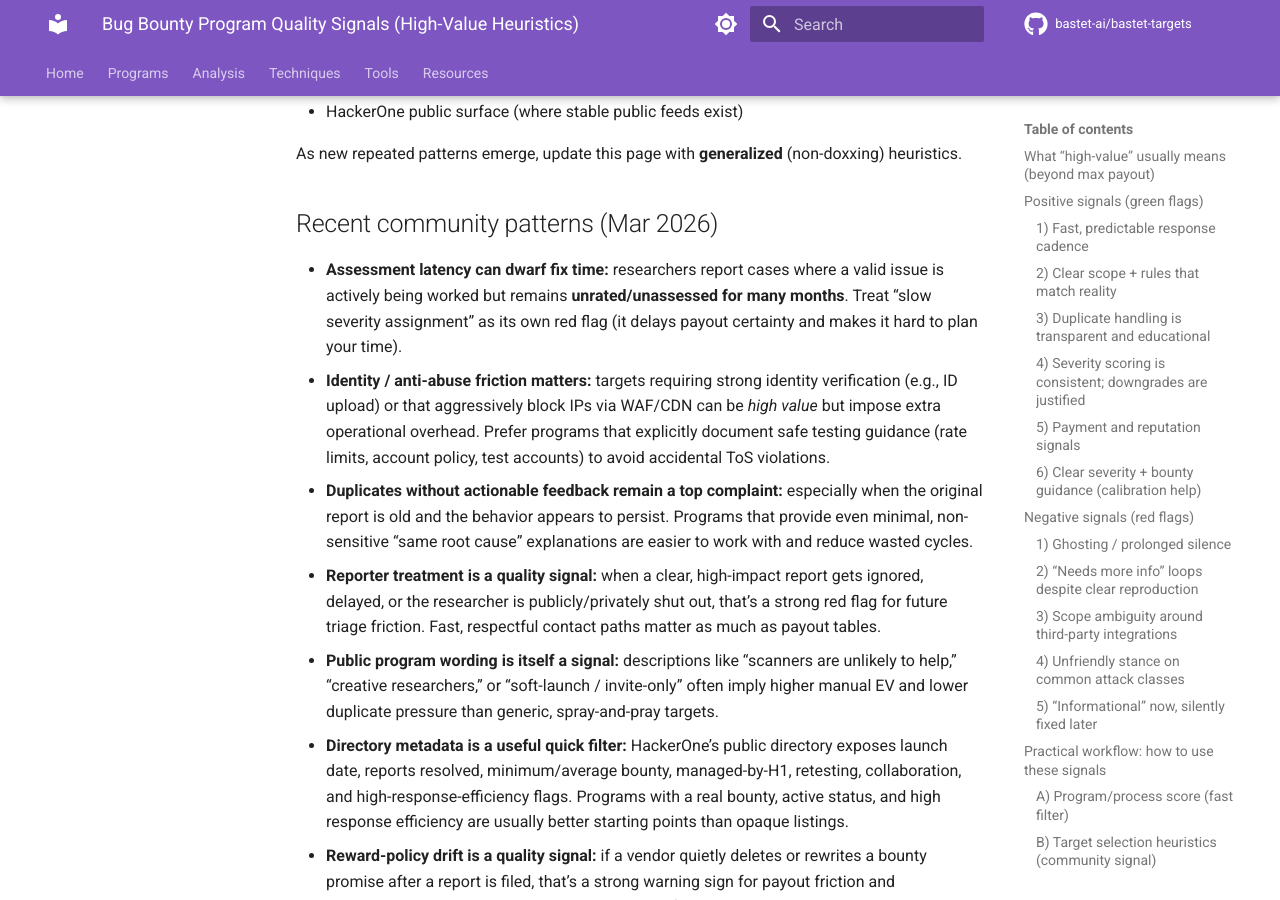
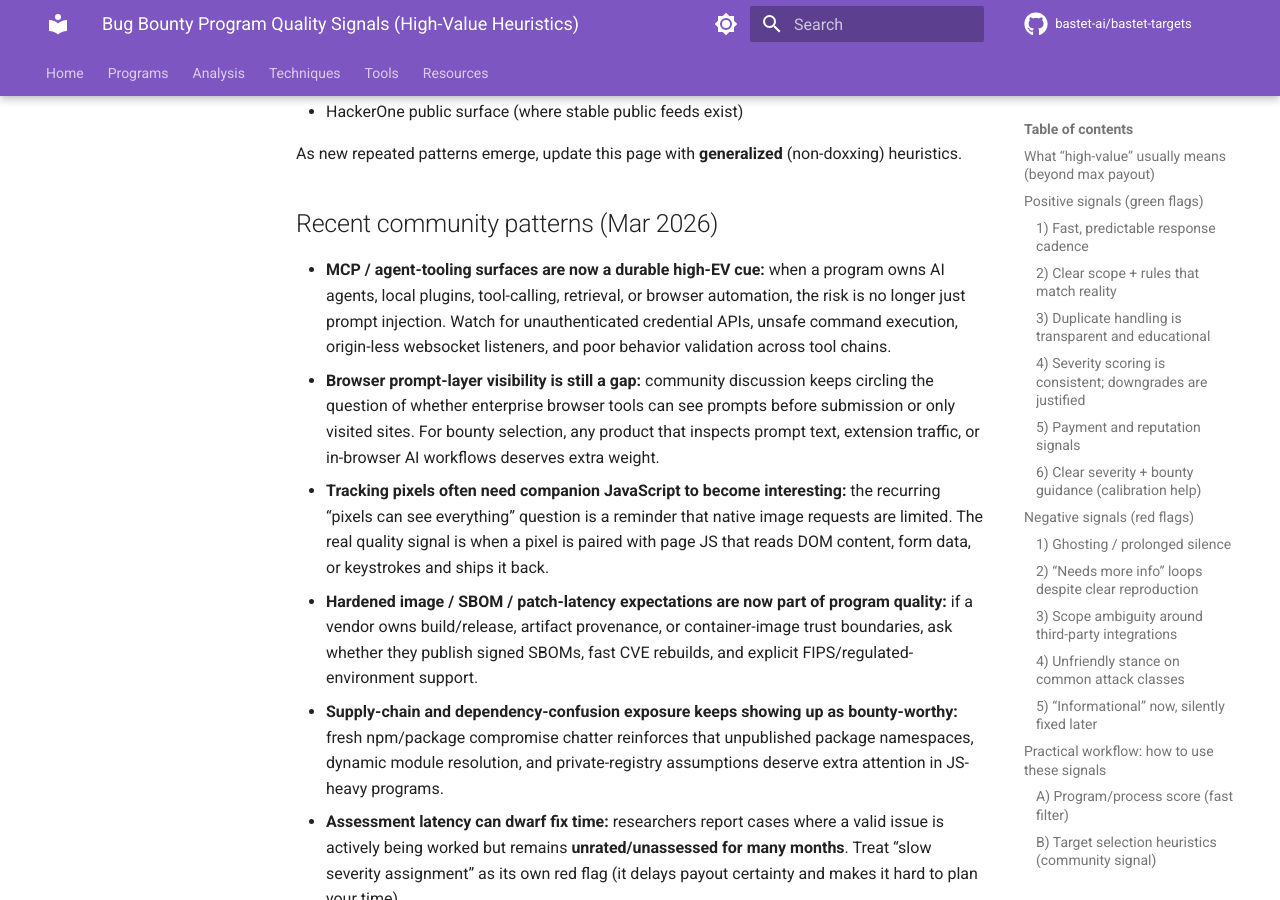
Before and after one commit to bastet-ai/bastet-targets, an MkDocs documentation site: the page built from docs/program-quality-signals.md, in a window 1280 px wide and 900 px high, scrolled down 4080 px. Built offline with MkDocs 1.6.1 and Material for MkDocs 9.7.7, drawn with Linux system fonts in a browser that asks for light colours; comment, search, counter and statistics services are not loaded.

```diff
--- a/docs/program-quality-signals.md
+++ b/docs/program-quality-signals.md
@@ -130,6 +130,13 @@ As new repeated patterns emerge, update this page with **generalized** (non-doxx
 
 ## Recent community patterns (Mar 2026)
 
+- **MCP / agent-tooling surfaces are now a durable high-EV cue:** when a program owns AI agents, local plugins, tool-calling, retrieval, or browser automation, the risk is no longer just prompt injection. Watch for unauthenticated credential APIs, unsafe command execution, origin-less websocket listeners, and poor behavior validation across tool chains.
+- **Browser prompt-layer visibility is still a gap:** community discussion keeps circling the question of whether enterprise browser tools can see prompts before submission or only visited sites. For bounty selection, any product that inspects prompt text, extension traffic, or in-browser AI workflows deserves extra weight.
+- **Tracking pixels often need companion JavaScript to become interesting:** the recurring “pixels can see everything” question is a reminder that native image requests are limited. The real quality signal is when a pixel is paired with page JS that reads DOM content, form data, or keystrokes and ships it back.
+- **Hardened image / SBOM / patch-latency expectations are now part of program quality:** if a vendor owns build/release, artifact provenance, or container-image trust boundaries, ask whether they publish signed SBOMs, fast CVE rebuilds, and explicit FIPS/regulated-environment support.
+- **Supply-chain and dependency-confusion exposure keeps showing up as bounty-worthy:** fresh npm/package compromise chatter reinforces that unpublished package namespaces, dynamic module resolution, and private-registry assumptions deserve extra attention in JS-heavy programs.
+
+
 - **Assessment latency can dwarf fix time:** researchers report cases where a valid issue is actively being worked but remains **unrated/unassessed for many months**. Treat “slow severity assignment” as its own red flag (it delays payout certainty and makes it hard to plan your time).
 - **Identity / anti-abuse friction matters:** targets requiring strong identity verification (e.g., ID upload) or that aggressively block IPs via WAF/CDN can be *high value* but impose extra operational overhead. Prefer programs that explicitly document safe testing guidance (rate limits, account policy, test accounts) to avoid accidental ToS violations.
 - **Duplicates without actionable feedback remain a top complaint:** especially when the original report is old and the behavior appears to persist. Programs that provide even minimal, non-sensitive “same root cause” explanations are easier to work with and reduce wasted cycles.
```
Also changed, not shown: docs/programs/hackerone-public.md (+1 -1 lines), 1 other file.
